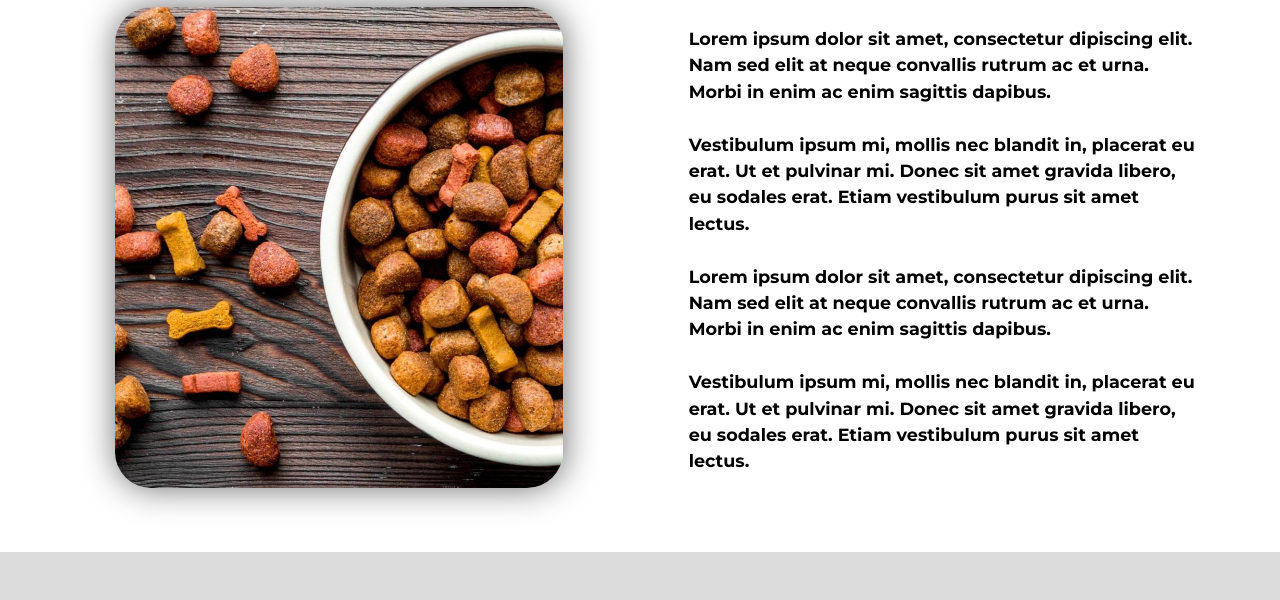
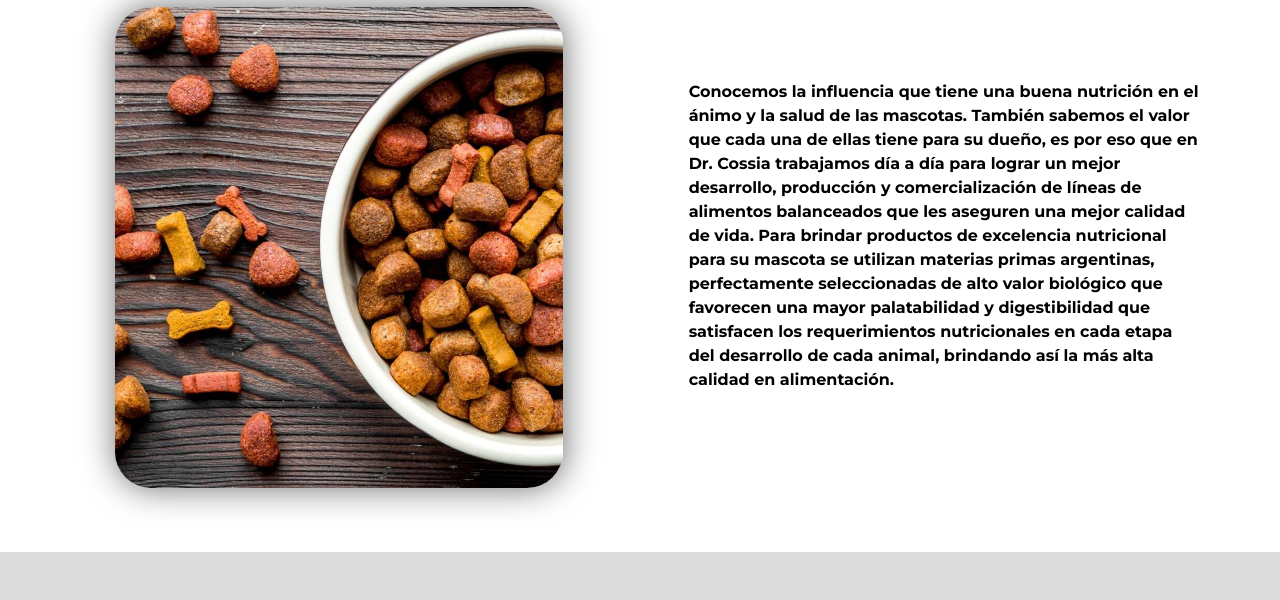
Before and after one commit to mmaappss2/first_repo, a website: page alimentacion.html in a window 1280 px wide. Shown: the part 702-1302 px from the top of the page. Drawn offline with nearby package versions, Linux system fonts and the light colour scheme.

Commit message:
cometario 24 13-oct

```diff
--- a/alimentacion.html
+++ b/alimentacion.html
@@ -70,21 +70,25 @@
         </div>
 
         <div>
-            <h2>Ofrecemos alimentos de 1ra calidad</h2>
+            <div>
+                <h2>Ofrecemos alimentos de 1ra calidad</h2>
+            </div>
+
 
             <div class="alimentacion__container">
                 <img class="alimentacion__container__img" src="./img/alimentacion2.jpg" alt="corriendo">
                 <div class="alimentacion__centered">
                     <strong>
-                        <p class="alimentacion___p">Lorem ipsum<br></span>
-                    </strong><br><strong><span>Lorem ipsum dolor sit amet, consectetur dipiscing elit. Nam sed elit
-                            at neque convallis rutrum ac et urna. Morbi in enim ac enim sagittis
-                            dapibus.<br><br>Vestibulum ipsum mi, mollis nec blandit in, placerat eu erat. Ut et pulvinar
-                            mi. Donec sit amet gravida libero, eu sodales erat. Etiam vestibulum purus sit amet
-                            lectus.<br><br>Lorem ipsum dolor sit amet, consectetur dipiscing elit. Nam sed elit at neque
-                            convallis rutrum ac et urna. Morbi in enim ac enim sagittis dapibus.<br><br>Vestibulum ipsum
-                            mi, mollis nec blandit in, placerat eu erat. Ut et pulvinar mi. Donec sit amet gravida
-                            libero, eu sodales erat. Etiam vestibulum purus sit amet lectus.</p></strong>
+                        <p class="alimentacion___p"></span>
+                    </strong><br><strong><span>Conocemos la influencia que tiene una buena nutrición en el ánimo y la
+                            salud de las mascotas. También sabemos el valor que cada una de ellas tiene para su dueño,
+                            es por eso que en Dr. Cossia trabajamos día a día para lograr un mejor desarrollo,
+                            producción y comercialización de líneas de alimentos balanceados que les aseguren una mejor
+                            calidad de vida. Para brindar productos de excelencia nutricional para su mascota se
+                            utilizan materias primas argentinas, perfectamente seleccionadas de alto valor biológico que
+                            favorecen una mayor palatabilidad y digestibilidad que satisfacen los requerimientos
+                            nutricionales en cada etapa del desarrollo de cada animal, brindando así la más alta calidad
+                            en alimentación.</p></strong>
                 </div>
             </div>
         </div>
--- a/scss/style.scss
+++ b/scss/style.scss
@@ -156,6 +156,7 @@ footer p {
     text-shadow: 1px 1px 9px #000;
     font-size: 3.2rem;
     font-weight: bold;
+    line-height: 1.2;
 }
 
 .alimentacion__container {
@@ -187,6 +188,7 @@ footer p {
 
 .alimentacion___p {
     color: #000;
+    font-size: 1rem;
 }
 
 /* END página sobre alimentacion*/
```
Also changed, not shown: css/style.css.
